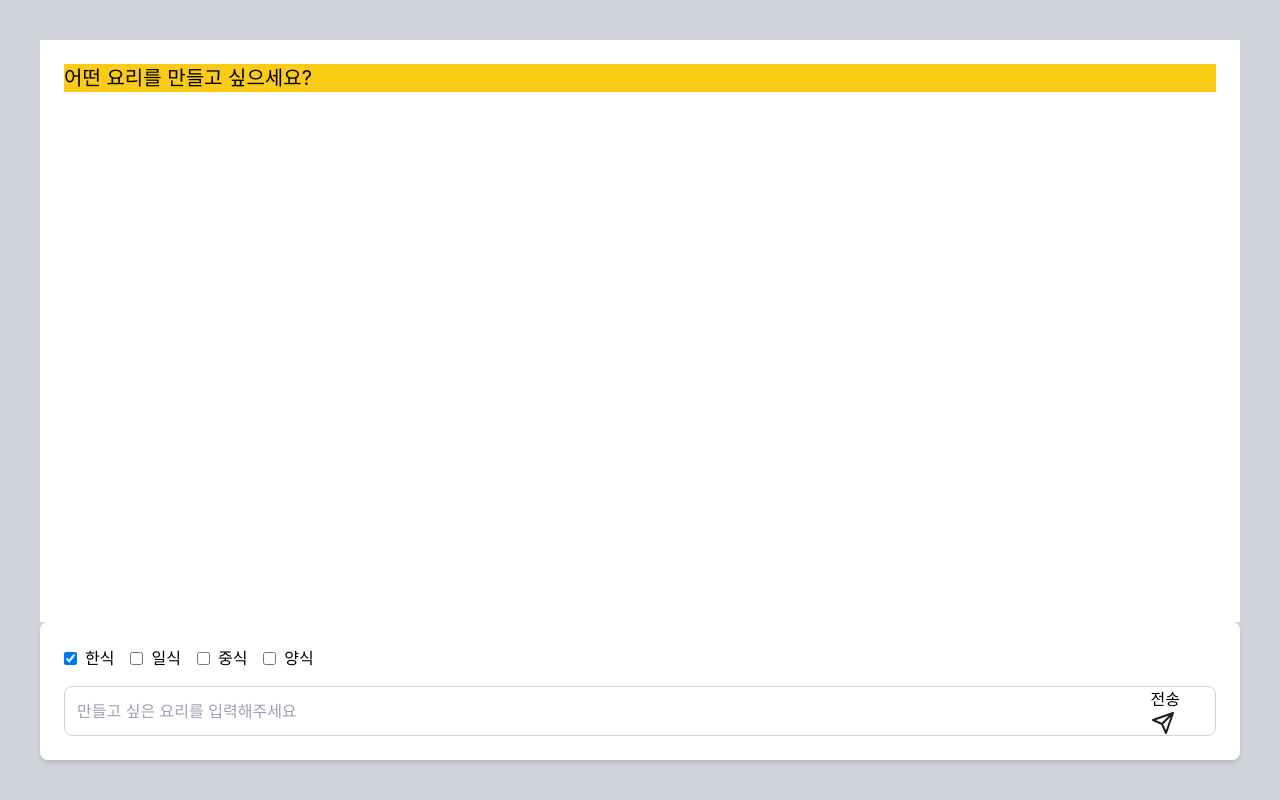
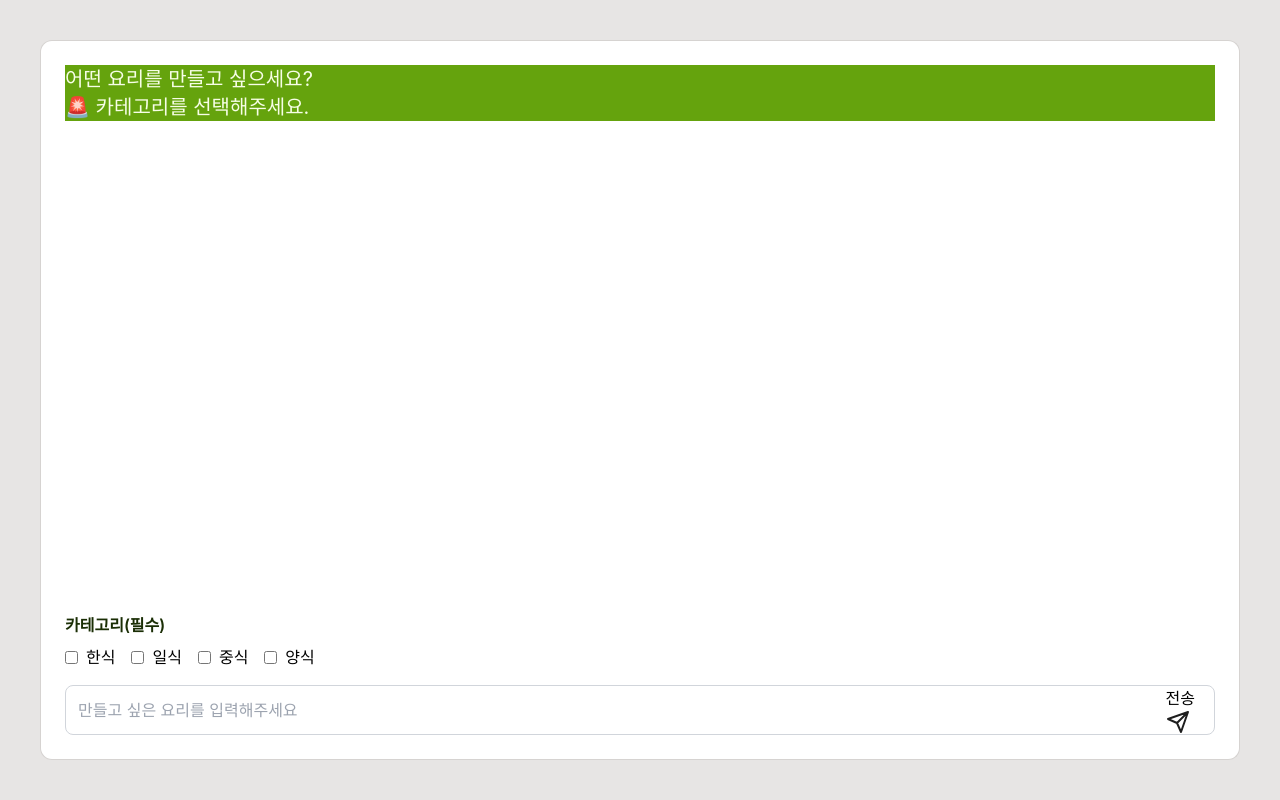
Before and after one commit to prnsslcn/ChefBot, a React (Create React App) app in the folder frontend/chatbot-ui/: page / in a window 1280 px wide. Both pictures are taken after a click on the button "전송". Built offline with nearby package versions, Linux system fonts and the light colour scheme.

Commit message:
Fix: 색상변경, category추가

```diff
--- a/frontend/chatbot-ui/src/api/getQuery.js
+++ b/frontend/chatbot-ui/src/api/getQuery.js
@@ -1,31 +1,31 @@
 import axios from "axios";
-import { customAxios } from "./axiosCustom"
+import { customAxios } from "./axiosCustom";
 
 // const response = await customAxios.post('/query', {user_input, category})
-export const postQuery = async ( user_input, category ) => {
+export const postQuery = async (user_input, category) => {
   try {
-        const response = await customAxios.post('/query', {user_input});
+    const response = await customAxios.post("/query", { user_input, category });
     return response.data;
   } catch (error) {
     throw error;
   }
-}
+};
 
 // json-server 테스트용
 export const getRecipes = async () => {
   try {
-        const response = await axios.get('http://localhost:5000/0')
-        return response.data
+    const response = await axios.get("http://localhost:5000/0");
+    return response.data;
   } catch (error) {
-        throw error
+    throw error;
   }
-}
+};
 
 export const postRecipes = async (user_input) => {
   try {
-        const reponse = await customAxios.post('/recipes', user_input)
-        return reponse.data
+    const reponse = await customAxios.post("/recipes", user_input);
+    return reponse.data;
   } catch (error) {
-        throw error
+    throw error;
   }
-}
+};
--- a/frontend/chatbot-ui/src/components/AllChatBubble.js
+++ b/frontend/chatbot-ui/src/components/AllChatBubble.js
@@ -58,8 +58,8 @@ const AllChatBubble = () => {
               <div
                 className={`chat-bubble text-xl ${
                   message === "어떤 요리를 만들고 싶으세요?"
-                    ? "bg-yellow-400"
-                    : "bg-sky-400"
+                    ? "bg-lime-600 text-lime-50"
+                    : "bg-stone-200 text-stone-900"
                 }`}
               >
                 {message}
@@ -73,7 +73,7 @@ const AllChatBubble = () => {
           if (message.content) {
             return (
               <div key={index} className="chat chat-start">
-                <div className="chat-bubble bg-yellow-400 text-xl">
+                <div className="chat-bubble bg-lime-600 text-lime-50 text-xl">
                   {message.type === "text" ? (
                     <div>{message.content}</div>
                   ) : (
@@ -94,10 +94,10 @@ const AllChatBubble = () => {
   );
 
   return (
-    <div className="bg-white w-full h-full grow p-6 flex flex-col">
+    <div className="bg-white w-full h-full grow p-6 flex flex-col rounded-t-xl border-t border-l border-r border-stone-300">
       <div
         ref={chatContainerRef}
-        className="overflow-y-auto flex-grow max-h-[75vh] flex flex-col"
+        className="overflow-y-auto flex-grow max-h-[60vh] flex flex-col"
       >
         {renderedMessages}
         {/* "을 만들고 싶다면"이 포함된 메시지가 있을 때만 시작 버튼 노출 */}
@@ -108,14 +108,14 @@ const AllChatBubble = () => {
           <div className="flex flex-col items-center my-6">
             {!showSteps ? (
               <button
-                className="btn bg-sky-400 w-1/3 text-2xl p-6"
+                className="btn bg-amber-500 text-amber-50 w-1/3 text-2xl p-6"
                 onClick={() => setShowSteps(true)}
               >
                 시작
               </button>
             ) : (
-              <div className="w-full flex flex-col items-center">
-                <ul className="steps steps-vertical w-2/3">
+              <div className="w-full flex items-center flex-col border-t border-stone-300 pt-4">
+                <ul className="steps steps-vertical">
                   {allMessages
                     .find((msg) => msg.recipe?.steps)
                     ?.recipe?.steps?.slice(0, currentStep + 1)
@@ -131,8 +131,8 @@ const AllChatBubble = () => {
                     (allMessages.find((msg) => msg.recipe?.steps)?.recipe?.steps
                       .length || 0) -
                       1
-                      ? "bg-emerald-400 text-emerald-900"
-                      : "bg-red-400 text-white"
+                      ? "bg-amber-600 text-amber-50"
+                      : "bg-red-600 text-red-50"
                   }`}
                   onClick={() => {
                     if (
--- a/frontend/chatbot-ui/src/components/UserInput.js
+++ b/frontend/chatbot-ui/src/components/UserInput.js
@@ -4,8 +4,15 @@ import { postQuery } from "../api/getQuery";
 
 export const UserInput = () => {
   const [userInput, setUserInput] = useState("");
-  const { isAiResponding,setMessages, setCallResponse, setAllMessages, optionCheck, setOptionCheck, setAiResponse } = useChat();
-
+  const {
+    isAiResponding,
+    setMessages,
+    setCallResponse,
+    setAllMessages,
+    optionCheck,
+    setOptionCheck,
+    setAiResponse,
+  } = useChat();
 
   const handleInputChange = (e) => {
     setUserInput(e.target.value);
@@ -18,51 +25,32 @@ export const UserInput = () => {
   const category = ["한식", "일식", "중식", "양식"];
 
   const handleSubmit = async () => {
+    if (!optionCheck) {
+      const noCategoryMessage = {
+        type: "text",
+        content: "🚨 카테고리를 선택해주세요.",
+      };
+      setMessages((prev) => [...prev, noCategoryMessage]);
+      setAllMessages((prev) => [...prev, noCategoryMessage]);
+      return;
+    }
+
     if (userInput.trim() !== "" && !isAiResponding) {
       setMessages((prevMessages) => [...prevMessages, userInput]);
       setAllMessages((prevMessages) => [...prevMessages, userInput]);
       setCallResponse(true);
       setUserInput("");
-      // try {
-      //   const response = await postQuery(userInput);
 
-      //   const newMessages = [
-      //     {
-      //       type: "text",
-      //       content: `${response.recipe.title} 어떤가요?`,
-      //     },
-      //     {
-      //       type: "text",
-      //       content: `📌 재료 : ${response.recipe.ingredients.join(", ")}`,
-      //     },
-      //     {
-      //       type: "image",
-      //       content: response.image_url,
-      //     },
-      //     {
-      //       type: "text",
-      //       content: `${response.recipe.title}을 만들고 싶다면 "시작" 버튼을 눌러주세요`,
-      //     },
-      //   ];
-
-      //   for (const msg of newMessages) {
-      //     await new Promise((res) => setTimeout(res, 1000));
-      //     setAiResponse((prev) => [...prev, msg]);
-      //     setAllMessages((prev) => [...prev, msg]);
-      //   }
-
-      //   // 레시피 조리 단계를 마지막에 추가
-      //   setAllMessages((prev) => [
-      //     ...prev,
-      //     { recipe: { steps: response.recipe.steps } },
-      //   ]);
-      // } catch (error) {
-      //   console.error("AI 요청 실패:", error);
-      // }
+      try {
+        const response = await postQuery(userInput, optionCheck);
+        console.log(response);
+      } catch (err) {
+        console.log(err);
+      }
     }
   };
 
-  const handleKeyDown = (e) => {
+  const handleKeyUp = (e) => {
     if (e.key === "Enter") {
       e.preventDefault();
       handleSubmit();
@@ -70,7 +58,8 @@ export const UserInput = () => {
   };
 
   return (
-    <div className="bg-white p-6 rounded-lg shadow-md">
+    <div className="bg-white p-6 relative rounded-b-xl border-b border-l border-r border-stone-300">
+      <div className="font-semibold mb-2 text-lime-950">카테고리(필수)</div>
       <div className="flex space-x-4 mb-4">
         {category.map((category, idx) => (
           <label key={idx} className="flex items-center space-x-2">
@@ -84,7 +73,6 @@ export const UserInput = () => {
           </label>
         ))}
       </div>
-
       <div className="relative flex items-center">
         <input
           type="text"
@@ -92,10 +80,10 @@ export const UserInput = () => {
           className="input input-xl w-full pr-28 p-3 border border-gray-300 rounded-lg focus:outline-none"
           value={userInput}
           onChange={handleInputChange}
-          onKeyUp={handleKeyDown}
+          onKeyUp={handleKeyUp}
         />
         <button
-          className="btn absolute right-9 top-1/2 transform -translate-y-1/2"
+          className="btn absolute right-5 top-1/2 transform -translate-y-1/2"
           onClick={handleSubmit}
           disabled={isAiResponding}
         >
--- a/frontend/chatbot-ui/src/context/ChatContext.js
+++ b/frontend/chatbot-ui/src/context/ChatContext.js
@@ -7,20 +7,26 @@ export const ChatProvider = ({ children }) => {
   const [aiResponse, setAiResponse] = useState([]);
   const [callResponse, setCallResponse] = useState(false);
   const [allMessages, setAllMessages] = useState([
-    "어떤 요리를 만들고 싶으세요?"
+    "어떤 요리를 만들고 싶으세요?",
   ]);
-  const [optionCheck, setOptionCheck] = useState("한식");
+  const [optionCheck, setOptionCheck] = useState("");
   const [isAiResponding, setIsAiResponding] = useState(false);
 
   return (
     <ChatContext.Provider
       value={{
-        messages,setMessages,
-        aiResponse,setAiResponse,
-        callResponse,setCallResponse,
-        allMessages,setAllMessages,
-        isAiResponding,setIsAiResponding,
-        optionCheck, setOptionCheck
+        messages,
+        setMessages,
+        aiResponse,
+        setAiResponse,
+        callResponse,
+        setCallResponse,
+        allMessages,
+        setAllMessages,
+        isAiResponding,
+        setIsAiResponding,
+        optionCheck,
+        setOptionCheck,
       }}
     >
       {children}
--- a/frontend/chatbot-ui/src/index.css
+++ b/frontend/chatbot-ui/src/index.css
@@ -1,3 +1,11 @@
+@tailwind base;
+@tailwind components;
+@tailwind utilities;
+
+[data-theme="light"] {
+  --color-primary: oklch(70% 0.3 310); /* ✅ primary 색상 변경 */
+}
+
 body {
   margin: 0;
   font-family: -apple-system, BlinkMacSystemFont, "Segoe UI", "Roboto", "Oxygen",
@@ -21,6 +29,20 @@ code {
 .steps .step {
   text-align: left !important;
 }
-@tailwind base;
-@tailwind components;
-@tailwind utilities;
+
+.steps .step > .step-icon,
+.steps .step:not(:has(.step-icon)):after,
+.steps .step:not(:has(.step-icon)):before {
+  background-color: oklch(76% 0.188 70.08);
+  border: 1px solid oklch(76% 0.188 70.08);
+  color: oklch(98% 0.022 95.277);
+}
+
+.checkbox-primary {
+  border: 1px solid oklch(53% 0.157 131.589);
+  --input-color: oklch(53% 0.157 131.589);
+}
+
+.checkbox checkbox-primary span {
+  color: oklch(27% 0.072 132.109);
+}
--- a/frontend/chatbot-ui/src/pages/Home.js
+++ b/frontend/chatbot-ui/src/pages/Home.js
@@ -3,14 +3,13 @@ import AllChatBubble from "../components/AllChatBubble";
 import { UserInput } from "../components/UserInput";
 
 export default function Home() {
-
-    return (
-        <div className="bg-gray-300 p-10 min-h-screen flex flex-col">
-            <AiChatValidate/>
-            <AllChatBubble/>
-            <UserInput/>
-        </div>
-    );
+  return (
+    <div className="bg-stone-200 p-10 min-h-screen flex flex-col">
+      <AiChatValidate />
+      <AllChatBubble />
+      <UserInput />
+    </div>
+  );
 }
 
 /*
```
Lines whose indentation alone changed are shown as unchanged.
